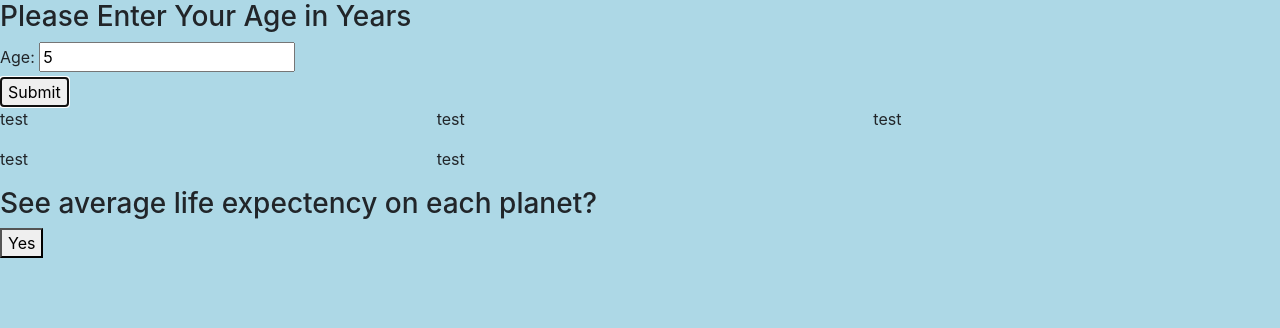
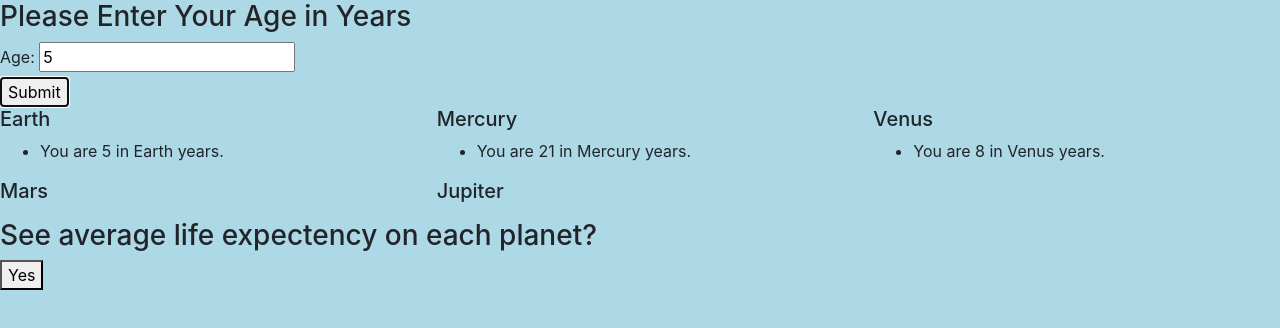
Before and after one commit to charichard09/super-galactic-age-calculator, a website built with webpack: page src/index.html in a window 1280 px wide. Both pictures are taken after typing "5" into the empty fields and a click on the button "Submit". Built offline with nearby package versions, Linux system fonts and the light colour scheme.

Commit message:
WIP:add UI and html

```diff
--- a/src/css/styles.css
+++ b/src/css/styles.css
@@ -1,3 +1,7 @@
 body {
   background-color: lightblue;
 }
+
+.hidden {
+  display: none;
+}
--- a/src/index.html
+++ b/src/index.html
@@ -18,7 +18,7 @@
   <div class="row">
     <div class="col-4">
       <div id="earth">
-        test
+        <h5>Earth</h5>
         <!-- <img src=""> -->
         <ul id="earth-response">
         </ul>
@@ -26,7 +26,7 @@
     </div>
     <div class="col-4">
       <div id="mercury">
-        test
+        <h5>Mercury</h5>
         <!-- <img src=""> -->
         <ul id="mercury-response">
         </ul>
@@ -34,7 +34,7 @@
     </div>
     <div class="col-4">
       <div id="venus">
-        test
+        <h5>Venus</h5>
         <!-- <img src=""> -->
         <ul id="venus-response">
         </ul>
@@ -45,7 +45,7 @@
   <div class="row">
     <div class="col-4">
       <div id="mars">
-        test
+        <h5>Mars</h5>
         <!-- <img src=""> -->
         <ul id="mars-response">
         </ul>
@@ -53,7 +53,7 @@
     </div>
     <div class="col-4">
       <div id="jupiter">
-        test
+        <h5>Jupiter</h5>
         <!-- <img src=""> -->
         <ul id="jupiter-response">
         </ul>
@@ -61,9 +61,9 @@
     </div>
   </div>
 
-  <div>
+  <div id="yes-div" class="hidden">
     <h3>See average life expectency on each planet?</h3>
-    <button type="button">Yes</button>
+    <button type="button" id="yes-button">Yes</button>
   </div>
 </body>
 </html>
--- a/src/index.js
+++ b/src/index.js
@@ -6,15 +6,54 @@ import SuperGalacticAgeCalculator from './js/super-galactic-age-calculator.js';
 //UI Logic
 function handleSubmissionForm(event) {
   event.preventDefault();
-  document.querySelector('#response').innerText = null;
+  document.querySelector('#age').innerText = null;
+  document.getElementById("yes-div").removeAttribute("class");
   const ageInput = parseInt(document.querySelector('#age').value);
 
   const solarAge = new SuperGalacticAgeCalculator(ageInput);
   solarAge.lifeExpectancy();
 
+  addEarthInfo(solarAge);
+  addMercuryInfo(solarAge);
+  addVenusInfo(solarAge);
+}
+
+function handleYesButton() {
+  document.getElementById("yes-div").setAttribute("class", "hidden");
+  for (const p of Array.from(document.querySelectorAll("p"))) {
+    p.removeAttribute("class");
+  }
+}
+
+function addVenusInfo(solarAgeObj) {
+  let venusLi = document.createElement("li");
+  let venusP = document.createElement("p");
+  venusLi.append(solarAgeObj.venusAge());
+  venusP.append(solarAgeObj.venusLifeExpectancy());
+  venusP.setAttribute("class", "hidden");
+  venusLi.append(venusP);
+  document.getElementById("venus-response").append(venusLi);
+}
+
+function addMercuryInfo(solarAgeObj) {
+  let mercuryLi = document.createElement("li");
+  let mercuryP = document.createElement("p");
+  mercuryLi.append(solarAgeObj.mercuryAge());
+  mercuryP.append(solarAgeObj.mercuryLifeExpectancy());
+  mercuryP.setAttribute("class", "hidden");
+  mercuryLi.append(mercuryP);
+  document.getElementById("mercury-response").append(mercuryLi);
+}
+
+function addEarthInfo(solarAgeObj) {
   let earthLi = document.createElement("li");
-  earthLi.append(solarAge.earthAge());
+  let earthP = document.createElement("p");
+  earthLi.append(solarAgeObj.earthAge());
+  earthP.append(solarAgeObj.earthLifeExpectancy());
+  earthP.setAttribute("class", "hidden");
+  earthLi.append(earthP);
   document.getElementById("earth-response").append(earthLi);
 }
 
 document.getElementById("age-form").addEventListener("submit", handleSubmissionForm);
+document.getElementById("yes-button").addEventListener("click", handleYesButton);
```
